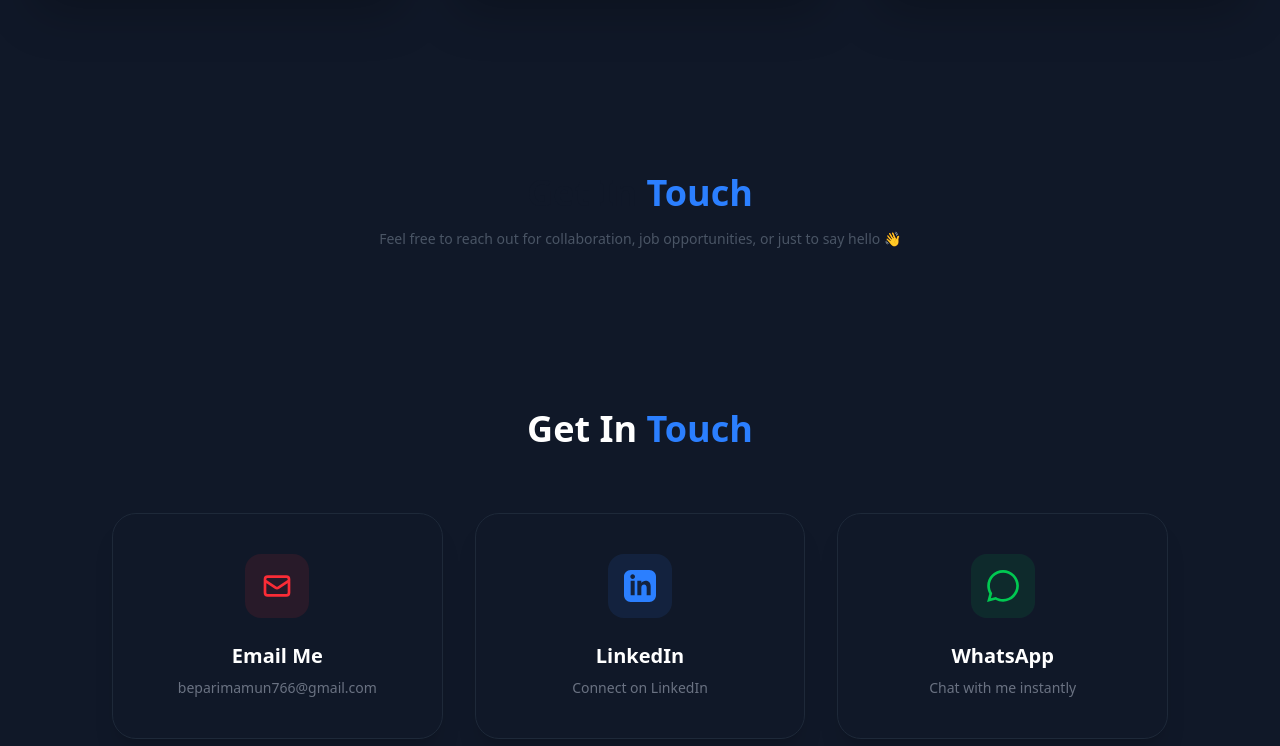
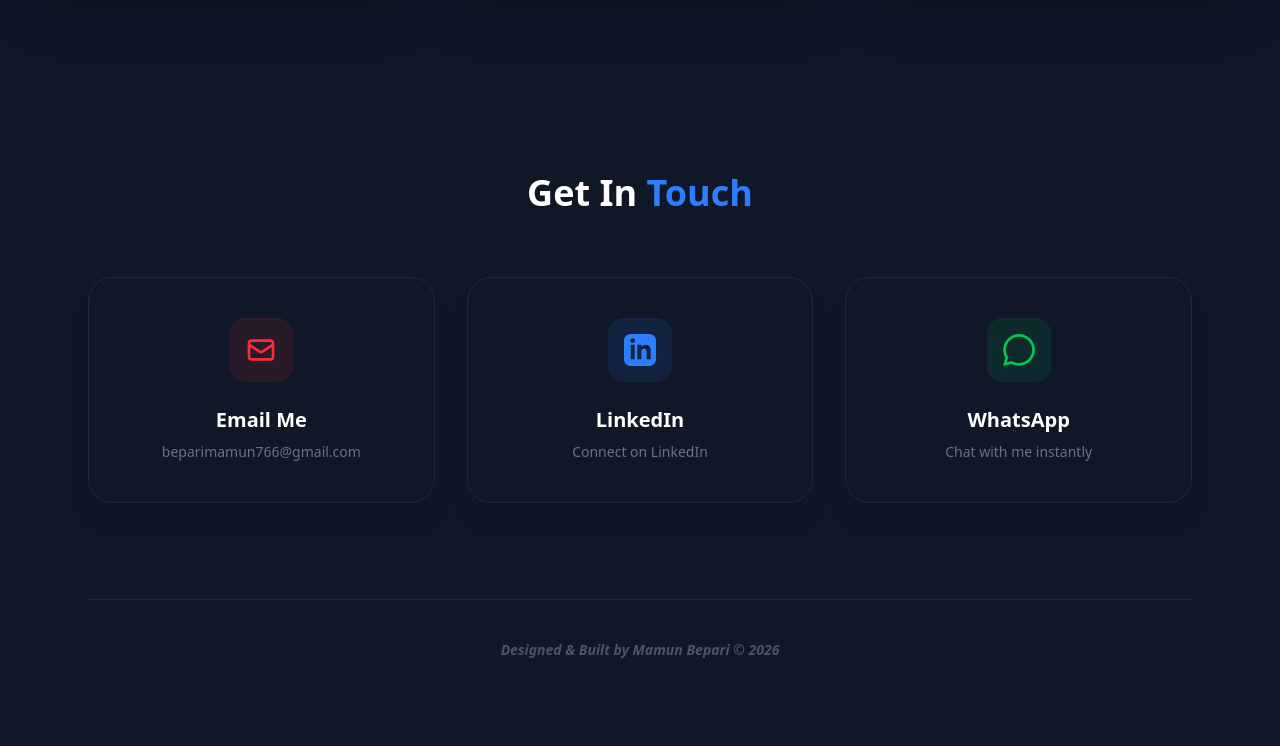
Before and after one commit to mamun-2025/Portfolio, a website: page index.html in a window 1280 px wide. Shown: the part 2414-3160 px from the top of the page. Drawn offline with nearby package versions, Linux system fonts and the light colour scheme.

Commit message:
Final Completed Portfolio

```diff
--- a/index.html
+++ b/index.html
@@ -295,21 +295,6 @@ class="fixed top-5 right-5 bg-gray-700 px-4 py-2 rounded z-50">
 
 
 <!-- Contact Section -->
-<!-- CONTACT -->
-<section class="max-w-6xl mx-auto px-6 py-24" data-aos="zoom-in">
-
-  <!-- Heading -->
-  <div class="text-center mb-16">
-    <h2 class="text-4xl font-bold text-gray-900 dark:text-white mb-4">
-      Get In <span class="text-blue-500">Touch</span>
-    </h2>
-    <p class="text-gray-600 dark:text-gray-400 max-w-xl mx-auto text-sm">
-      Feel free to reach out for collaboration, job opportunities, or just to say hello 👋
-    </p>
-  </div>
-
-
-<!-- Contact Section -->
 <section class="max-w-6xl mx-auto px-6 py-24" data-aos="zoom-in">
   <div class="text-center mb-16">
     <h2 class="text-4xl font-bold text-white mb-4">Get In <span class="text-blue-500">Touch</span></h2>
```
